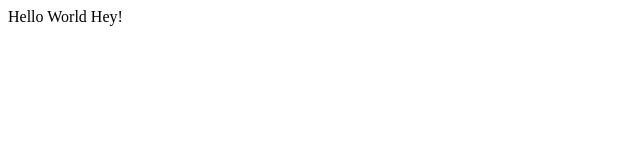
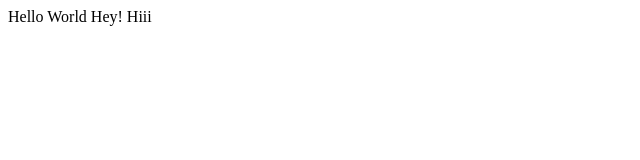
Before and after one commit to JoshiUtsav/lecture0, a plain HTML site: page index.html in a window 1280 px wide. Shown: the full height of the page, 0-640 px from the left. Drawn offline with Linux system fonts and the light colour scheme.

Commit message:
Update index.html

```diff
--- a/index.html
+++ b/index.html
@@ -9,6 +9,6 @@
 <body>
     Hello World
 
-    Hey!
+    Hey! Hiii
 </body>
 </html>
```
